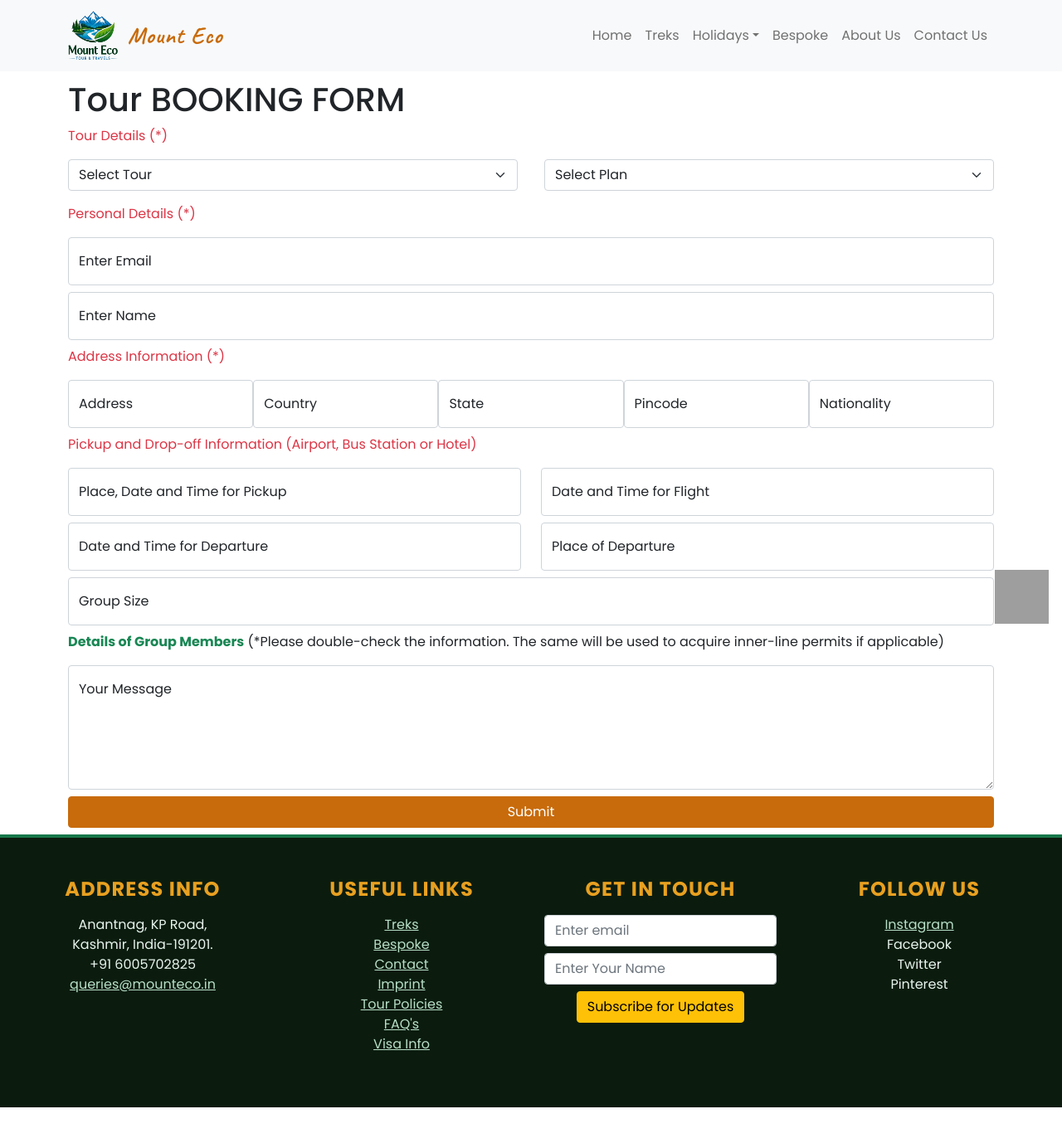
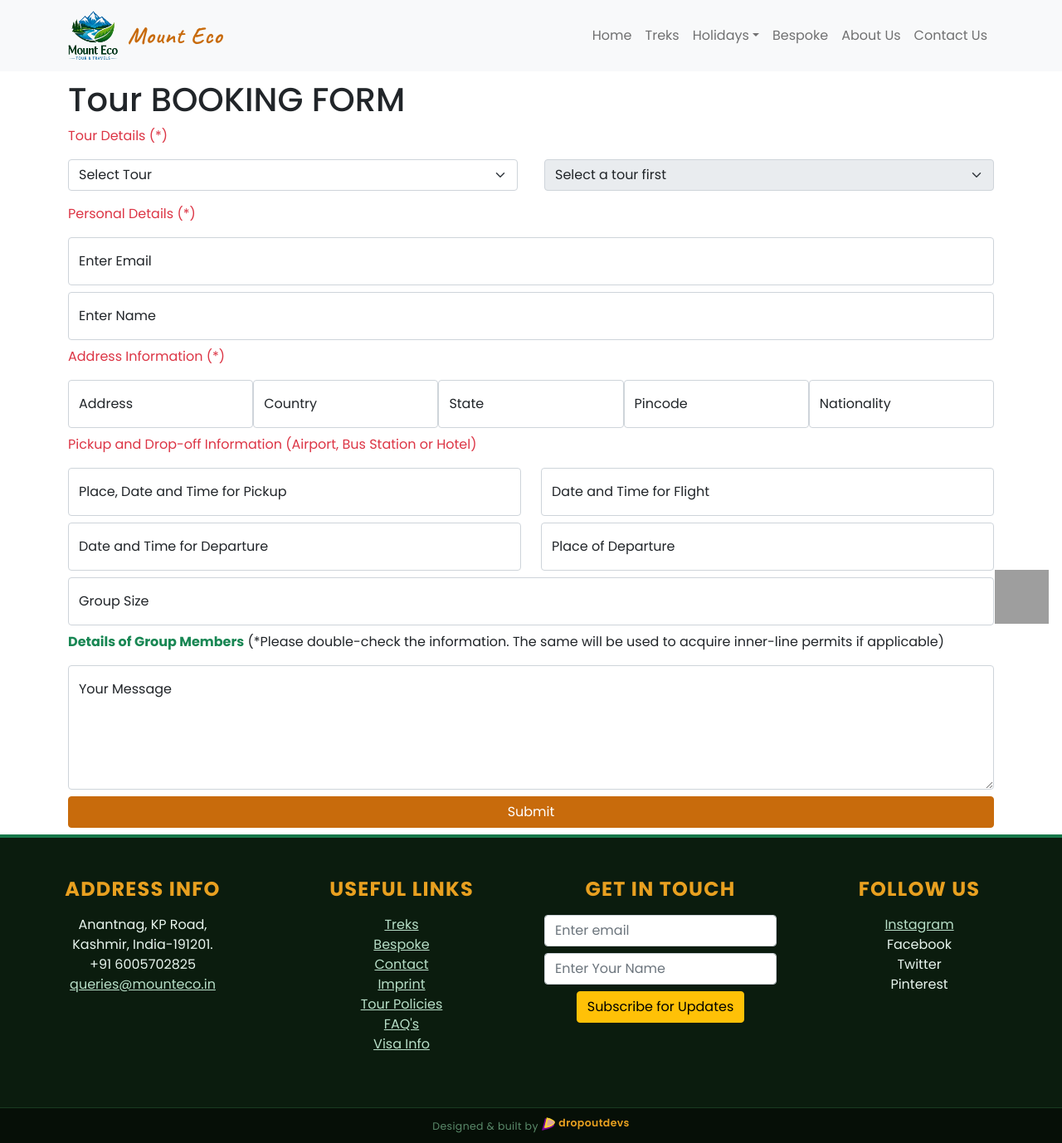
Before and after one commit to iqbalwalii/kashmirTreks, a Next.js app: page /book in a window 1280 px wide. Shown: the whole page at 83% size. Before the commit the page ends 1335 px from the top, so only its background shows below. Built offline with nearby package versions, Linux system fonts and the light colour scheme; grey boxes are pictures that could not be loaded.

Commit message:
Changed the form interaction

```diff
--- a/src/Components/Footer.tsx
+++ b/src/Components/Footer.tsx
@@ -6,6 +6,7 @@ import styles from "../styles/Footer.module.css";
 import Link from "next/link";
 const Footer = () => {
   return (
+    <>
     <Row className={styles.main}>
       <Col xs={12} md={3} className="p-3">
         <h4 className="text-center">ADDRESS INFO</h4>
@@ -115,6 +116,36 @@ const Footer = () => {
         </ul>
       </Col>
     </Row>
+    <div
+      style={{
+        background: "#060f07",
+        borderTop: "1px solid #1a3a20",
+        padding: "0.6rem 1rem",
+        textAlign: "center",
+        fontSize: "0.78rem",
+        color: "#5a8a6a",
+        letterSpacing: "0.03em",
+      }}
+    >
+      Designed &amp; built by{" "}
+      <a
+        href="https://dropoutdevs.in"
+        target="_blank"
+        rel="noopener noreferrer"
+        style={{
+          color: "#e8a020",
+          fontWeight: 600,
+          textDecoration: "none",
+          display: "inline-flex",
+          alignItems: "center",
+          gap: "0.3rem",
+        }}
+      >
+        <Image src="/assets/images/dropout.svg" alt="dropoutdevs" width={16} height={16} style={{ display: "inline", verticalAlign: "middle" }} />
+        dropoutdevs
+      </a>
+    </div>
+    </>
   );
 };
 
--- a/src/app/book/page.tsx
+++ b/src/app/book/page.tsx
@@ -1,5 +1,5 @@
 "use client";
-import React, { Suspense } from "react";
+import React, { Suspense, useState } from "react";
 import {
   Container,
   Row,
@@ -11,10 +11,14 @@ import {
 } from "react-bootstrap";
 import { useSearchParams } from "next/navigation";
 import { Holidays, Treks } from "../../Types/index";
+import holidaysData from "../../data/holidays";
+import treksData from "../../data/treks";
 
 function BookContent() {
   const searchParams = useSearchParams();
   const type = searchParams.get("name");
+  const [selectedHolidayKey, setSelectedHolidayKey] = useState("");
+  const [selectedTrekKey, setSelectedTrekKey] = useState("");
 
   return (
     <Container style={{ marginTop: "6rem" }}>
@@ -24,24 +28,29 @@ function BookContent() {
         <h1>Tour BOOKING FORM</h1>
       )}
       {(type === "tour" || type === null) && (
-        <Form
-          action="https://public.herotofu.com/v1/55bd0490-0983-11ed-be50-e78da9ee852d"
-          method="post"
-        >
+        <Form action="https://api.web3forms.com/submit" method="post">
           <p className="text-danger">Tour Details (*)</p>
           <div className="d-flex justify-content-around mb-3">
+            <input
+              type="hidden"
+              name="access_key"
+              value="19b0b0b8-10fc-4187-87d0-9075ae1f9440"
+            ></input>
             <Form.Select
               aria-label="Select Tour"
               style={{ marginRight: "2rem" }}
               name="tour"
               id="tour"
-              defaultValue=""
+              value={selectedHolidayKey}
+              onChange={(e) => setSelectedHolidayKey(e.target.value)}
             >
               <option value="" disabled>
                 Select Tour
               </option>
-              {Object.keys(Holidays).map((key, idx) => (
-                <option key={idx}>{Holidays[key]}</option>
+              {Object.keys(Holidays).map((key) => (
+                <option key={key} value={key}>
+                  {Holidays[key as keyof typeof Holidays]}
+                </option>
               ))}
             </Form.Select>
             <Form.Select
@@ -49,12 +58,20 @@ function BookContent() {
               name="plan"
               id="plan"
               defaultValue=""
+              disabled={!selectedHolidayKey}
             >
               <option value="" disabled>
-                Select Plan
+                {selectedHolidayKey ? "Select Plan" : "Select a tour first"}
               </option>
-              <option>Standard</option>
-              <option>Deluxe</option>
+              {selectedHolidayKey &&
+                (
+                  holidaysData[selectedHolidayKey as keyof typeof holidaysData]
+                    ?.plans ?? []
+                ).map((plan, idx) => (
+                  <option key={idx} value={plan.name}>
+                    {plan.name} — ₹{plan.rate.toLocaleString("en-IN")}
+                  </option>
+                ))}
             </Form.Select>
           </div>
           <p className="text-danger">Personal Details (*)</p>
@@ -108,7 +125,11 @@ function BookContent() {
                 required
               />
             </FloatingLabel>
-            <FloatingLabel className="ml-2" controlId="Nationality" label="Nationality">
+            <FloatingLabel
+              className="ml-2"
+              controlId="Nationality"
+              label="Nationality"
+            >
               <Form.Control
                 type="text"
                 name="Nationality"
@@ -165,7 +186,11 @@ function BookContent() {
               </FloatingLabel>
             </Col>
             <Col xs={12} md={6}>
-              <FloatingLabel className="mb-2" controlId="departurePlace" label="Place of Departure">
+              <FloatingLabel
+                className="mb-2"
+                controlId="departurePlace"
+                label="Place of Departure"
+              >
                 <Form.Control
                   type="text"
                   name="departurePlace"
@@ -174,7 +199,11 @@ function BookContent() {
               </FloatingLabel>
             </Col>
           </Row>
-          <FloatingLabel className="mb-2" controlId="groupSize" label="Group Size">
+          <FloatingLabel
+            className="mb-2"
+            controlId="groupSize"
+            label="Group Size"
+          >
             <Form.Control
               type="text"
               name="groupSize"
@@ -202,24 +231,29 @@ function BookContent() {
         </Form>
       )}
       {type === "trek" && (
-        <Form
-          action="https://public.herotofu.com/v1/55bd0490-0983-11ed-be50-e78da9ee852d"
-          method="post"
-        >
+        <Form action="https://api.web3forms.com/submit" method="post">
           <p className="text-danger">Trek Details (*)</p>
           <div className="d-flex justify-content-around mb-3">
+            <input
+              type="hidden"
+              name="access_key"
+              value="19b0b0b8-10fc-4187-87d0-9075ae1f9440"
+            ></input>
             <Form.Select
               aria-label="Select Trek"
               style={{ marginRight: "2rem" }}
               name="trek"
               id="trek"
-              defaultValue=""
+              value={selectedTrekKey}
+              onChange={(e) => setSelectedTrekKey(e.target.value)}
             >
               <option value="" disabled>
                 Select Trek
               </option>
-              {Object.keys(Treks).map((key, idx) => (
-                <option key={idx}>{Treks[key]}</option>
+              {Object.keys(Treks).map((key) => (
+                <option key={key} value={key}>
+                  {Treks[key as keyof typeof Treks]}
+                </option>
               ))}
             </Form.Select>
             <Form.Select
@@ -227,12 +261,20 @@ function BookContent() {
               name="plan"
               id="plan"
               defaultValue=""
+              disabled={!selectedTrekKey}
             >
               <option value="" disabled>
-                Select Plan
+                {selectedTrekKey ? "Select Plan" : "Select a trek first"}
               </option>
-              <option>Standard</option>
-              <option>Deluxe</option>
+              {selectedTrekKey &&
+                (
+                  treksData[selectedTrekKey as keyof typeof treksData]?.plans ??
+                  []
+                ).map((plan, idx) => (
+                  <option key={idx} value={plan.name}>
+                    {plan.name} — ₹{plan.rate.toLocaleString("en-IN")}
+                  </option>
+                ))}
             </Form.Select>
           </div>
           <p className="text-danger">Personal Details (*)</p>
@@ -286,7 +328,11 @@ function BookContent() {
                 required
               />
             </FloatingLabel>
-            <FloatingLabel className="ml-2" controlId="Nationality" label="Nationality">
+            <FloatingLabel
+              className="ml-2"
+              controlId="Nationality"
+              label="Nationality"
+            >
               <Form.Control
                 type="text"
                 name="Nationality"
@@ -343,7 +389,11 @@ function BookContent() {
               </FloatingLabel>
             </Col>
             <Col xs={12} md={6}>
-              <FloatingLabel className="mb-2" controlId="departurePlace" label="Place of Departure">
+              <FloatingLabel
+                className="mb-2"
+                controlId="departurePlace"
+                label="Place of Departure"
+              >
                 <Form.Control
                   type="text"
                   name="departurePlace"
@@ -352,7 +402,11 @@ function BookContent() {
               </FloatingLabel>
             </Col>
           </Row>
-          <FloatingLabel className="mb-2" controlId="groupSize" label="Group Size">
+          <FloatingLabel
+            className="mb-2"
+            controlId="groupSize"
+            label="Group Size"
+          >
             <Form.Control
               type="text"
               name="groupSize"
@@ -402,7 +456,11 @@ function BookContent() {
               </Form.Select>
             </Col>
           </Row>
-          <FloatingLabel controlId="comments" label="Additional Comments" className="mt-3">
+          <FloatingLabel
+            controlId="comments"
+            label="Additional Comments"
+            className="mt-3"
+          >
             <Form.Control
               as="textarea"
               placeholder="Additional Comments"
@@ -435,7 +493,11 @@ function BookContent() {
               required
             />
           </FloatingLabel>
-          <FloatingLabel className="mb-3" controlId="phoneNumber" label="Phone Number">
+          <FloatingLabel
+            className="mb-3"
+            controlId="phoneNumber"
+            label="Phone Number"
+          >
             <Form.Control
               type="text"
               name="phoneNumber"
@@ -468,7 +530,7 @@ function BookContent() {
             required
           />
           <div className="d-grid">
-            <Button className="my-3 btn-accent-custom" type="submit">
+            <Button className="my-3 btn-accent-custom" type="submit" disabled>
               Submit
             </Button>
           </div>
--- a/src/data/sunday.ts
+++ b/src/data/sunday.ts
@@ -2,7 +2,7 @@ const sunday = {
   title: "Sunday Trek",
   name: "Kounsarnag Lake Trek",
   type: "meadow", // "trek", "meadow", "valley", "Alpine Lake", "camp", "hike", "nature", "wildlife", "waterfall", "scenic", "other"
-  description: "Bookings Open",
+  description: "Bookings Opening Soon",
   drive: "4 hours (ROund Trip)",
   distance: "2.5 km",
   image1:
```
Also changed, not shown: src/Components/sunday.tsx (+17 -2 lines), public/assets/images/dropout.svg (added).
